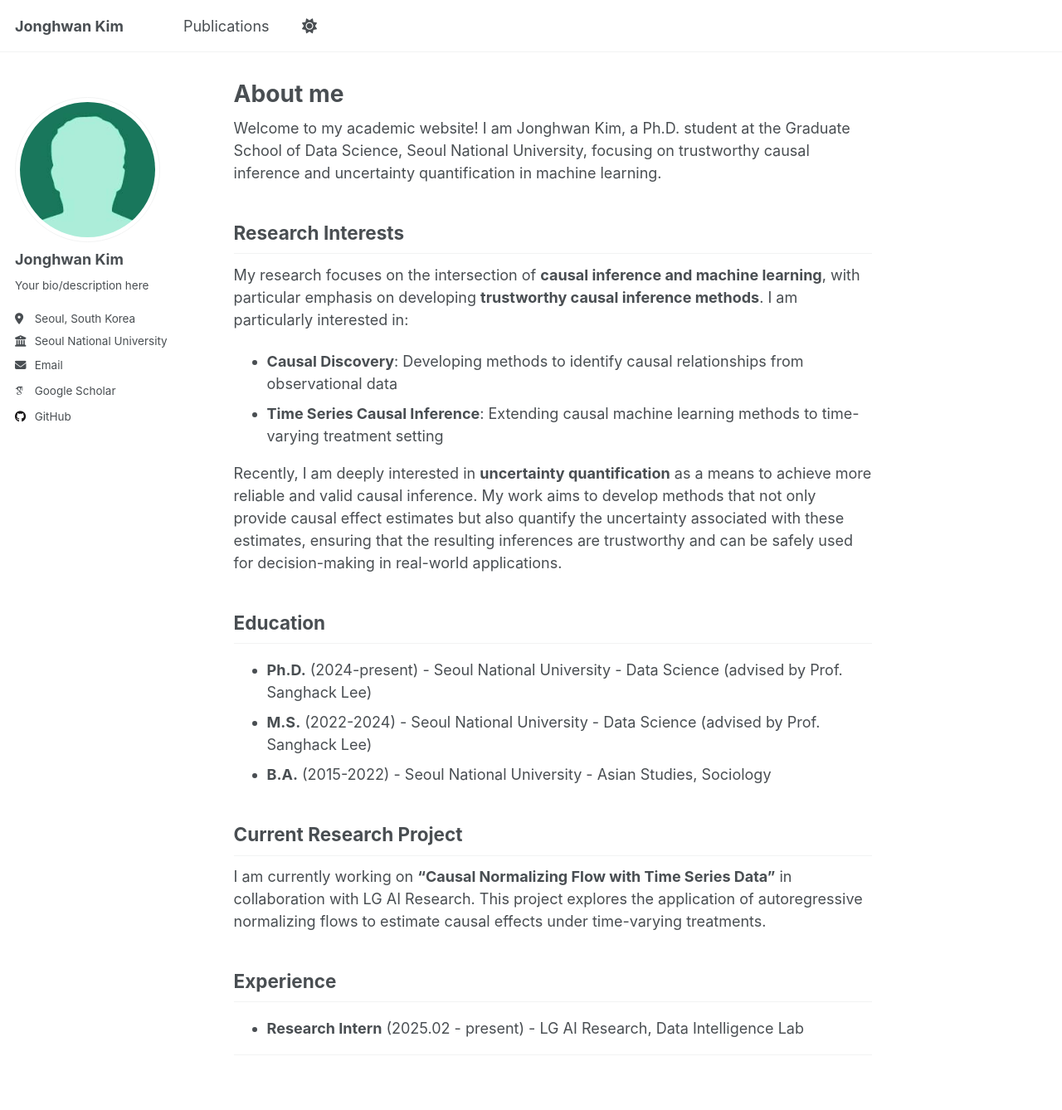
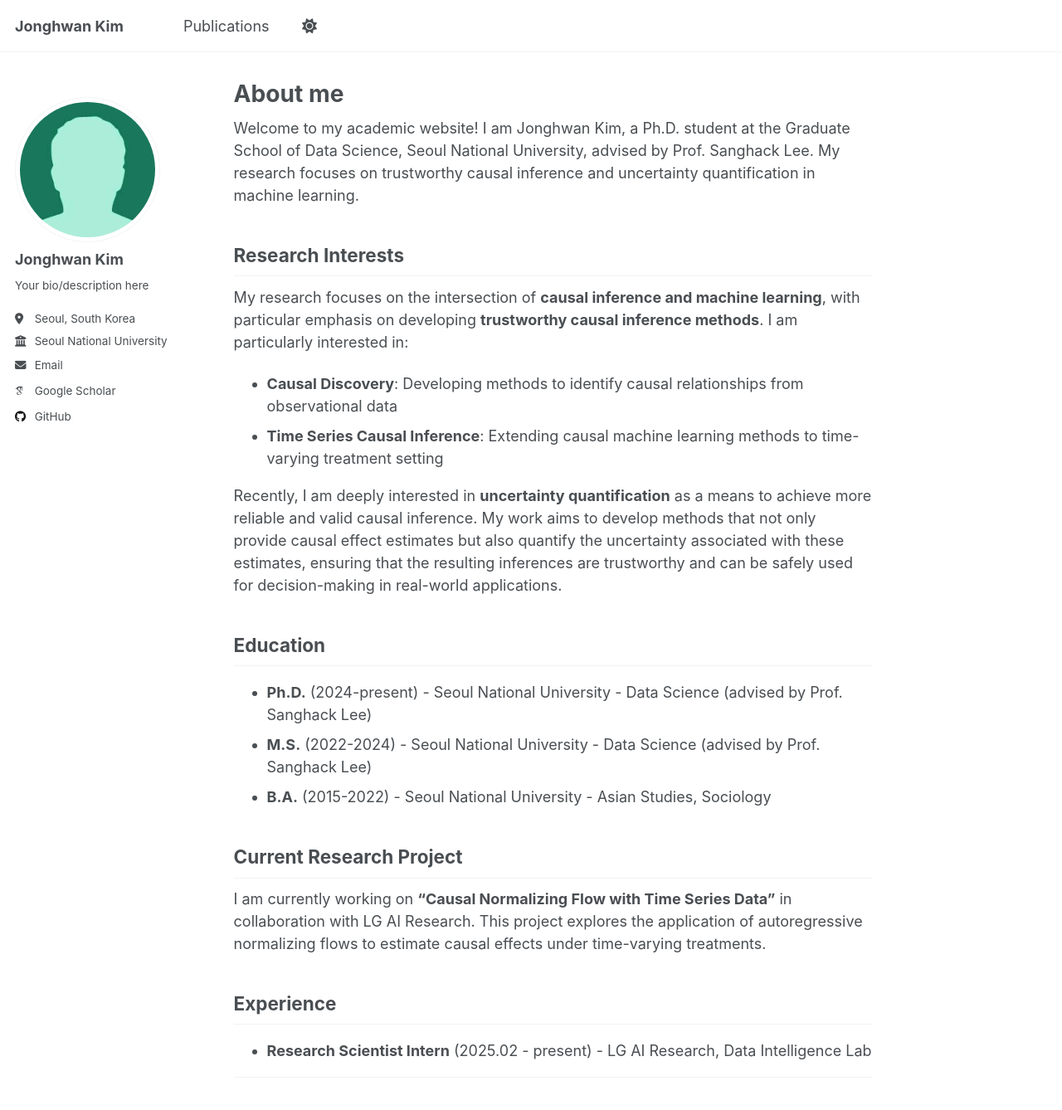
Before and after one commit to JongHwan-K/JongHwan-K.github.io, a Jekyll site: the page built from _pages/about.md, in a window 1280 px wide and 1400 px high. Shown: the top 1338 px of the window at 83% size. Built offline with Jekyll 4.4.1, drawn with Linux system fonts in a browser that asks for light colours; some web fonts are replaced; a script that is not in the unit is left out.

Commit message:
Update welcome message with advisor information

```diff
--- a/_pages/about.md
+++ b/_pages/about.md
@@ -7,7 +7,7 @@ redirect_from:
   - /about.html
 ---
 
-Welcome to my academic website! I am Jonghwan Kim, a Ph.D. student at the Graduate School of Data Science, Seoul National University, focusing on trustworthy causal inference and uncertainty quantification in machine learning.
+Welcome to my academic website! I am Jonghwan Kim, a Ph.D. student at the Graduate School of Data Science, Seoul National University, advised by Prof. Sanghack Lee. My research focuses on trustworthy causal inference and uncertainty quantification in machine learning.
 
 ## Research Interests
 
@@ -31,7 +31,7 @@ I am currently working on **"Causal Normalizing Flow with Time Series Data"** in
 
 ## Experience
 
-- **Research Intern** (2025.02 - present) - LG AI Research, Data Intelligence Lab
+- **Research Scientist Intern** (2025.02 - present) - LG AI Research, Data Intelligence Lab
 
 
 ---
```
